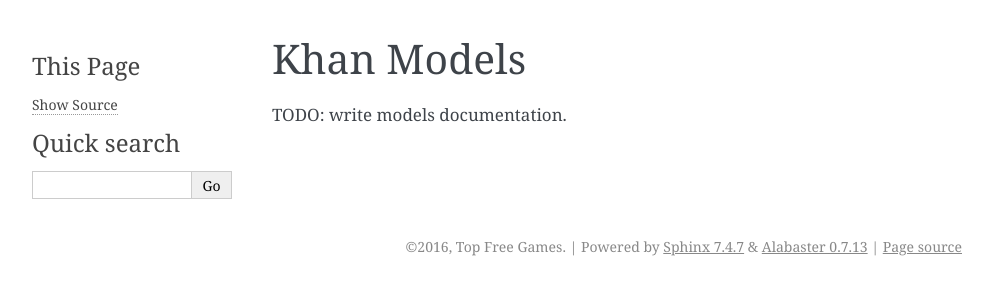
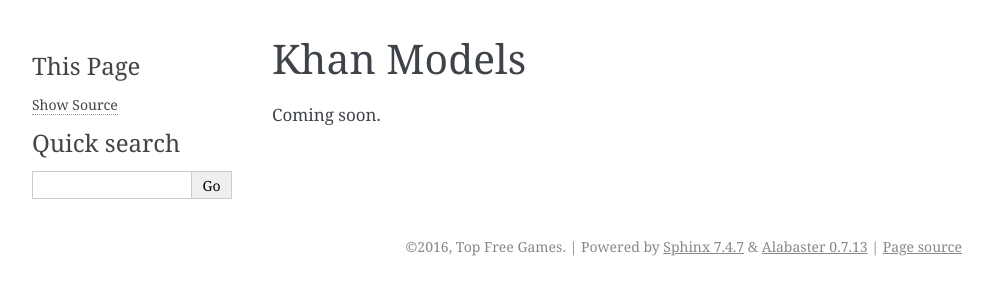
Before and after one commit to topfreegames/khan, a Sphinx documentation site: the page built from docs/models.md, in a window 1280 px wide. Shown: the top 300 px of the page, without its empty margins (148-1141 px from the left). Built offline with Sphinx 7.4.7, drawn with Linux system fonts in a browser that asks for light colours.

Commit message:
Test readthedocs webhook.

```diff
--- a/docs/models.md
+++ b/docs/models.md
@@ -1,4 +1,4 @@
 Khan Models
 ===========
 
-TODO: write models documentation.
+Coming soon.
```
